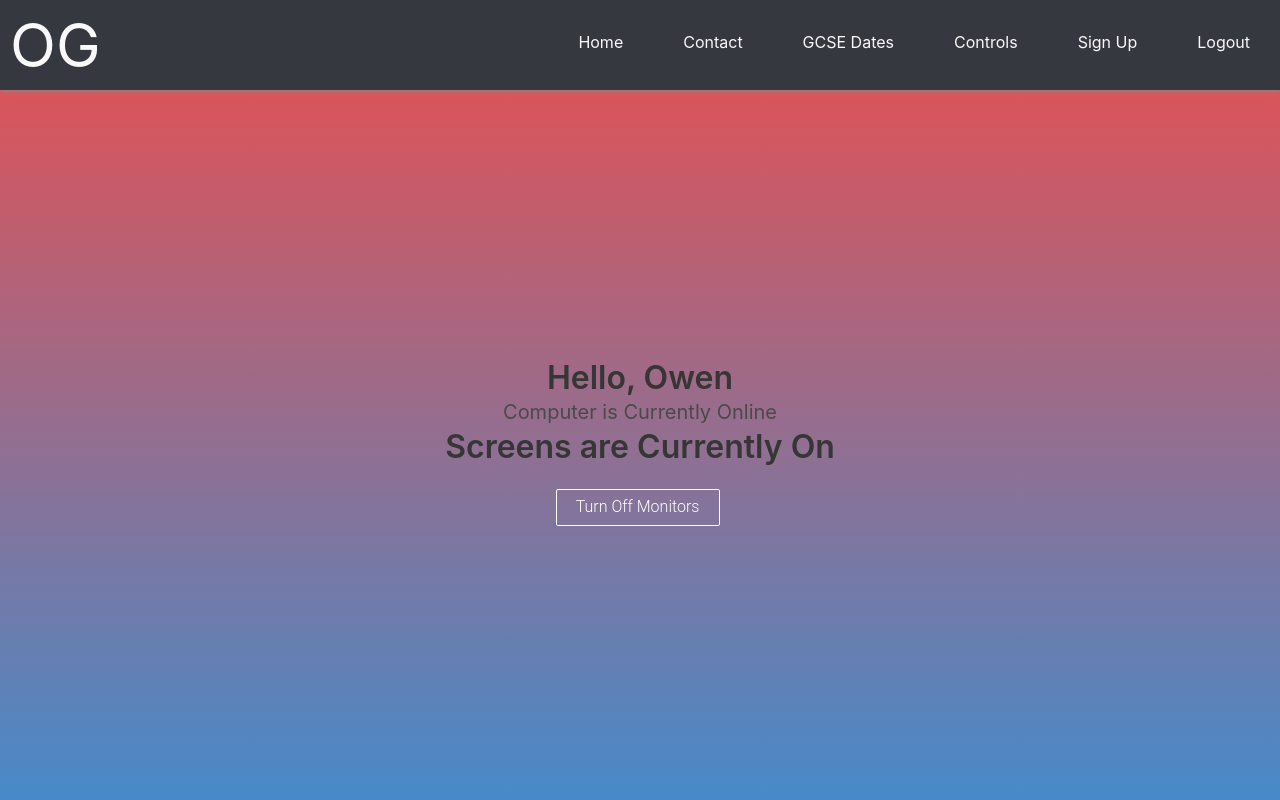
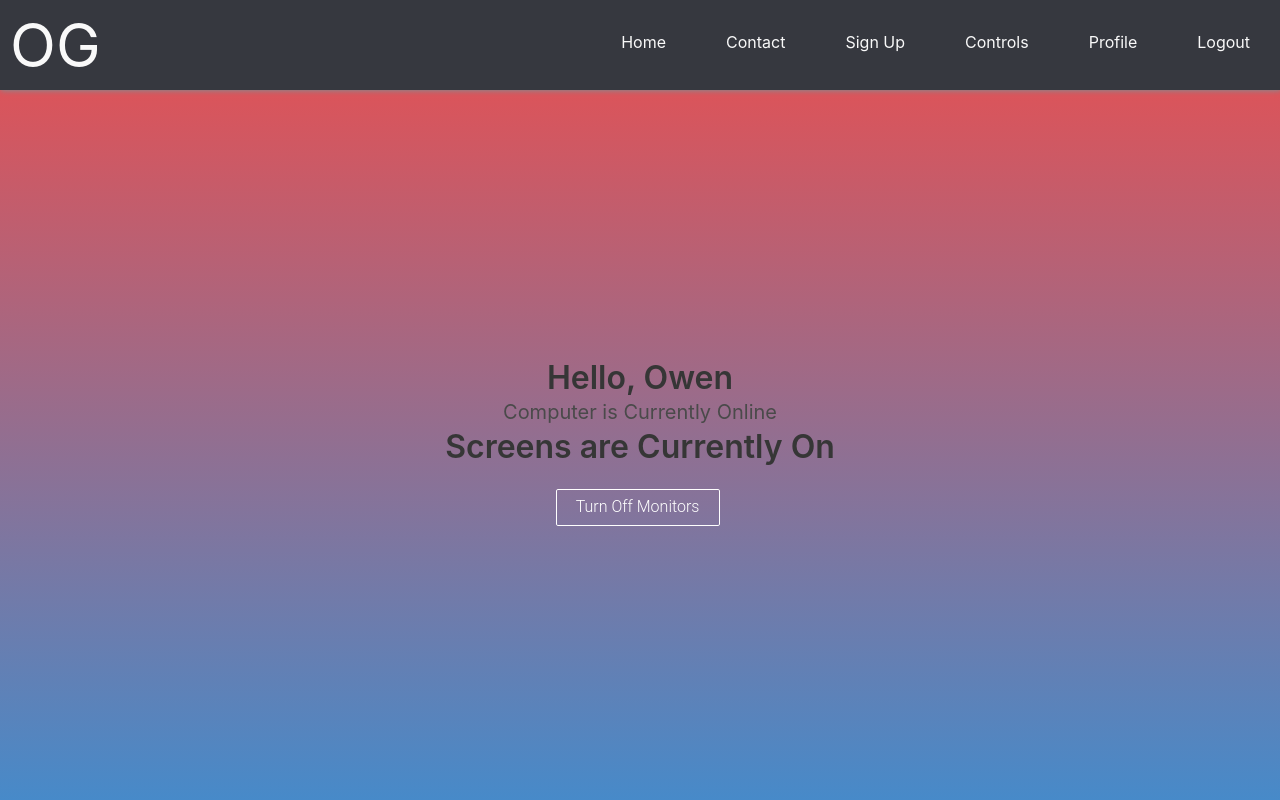
Before and after one commit to GalacticSquirel/crazysuite, a Flask app: page /controls in a window 1280 px wide. Run offline with Flask 2, Linux system fonts and the light colour scheme; a user stored in the database is signed in.

Commit message:
Update base.html

```diff
--- a/web/templates/base.html
+++ b/web/templates/base.html
@@ -27,7 +27,7 @@
                     <li><a href="{{ url_for('main.index') }}">Home</a></li>
                     <!-- <li><a href="{{ url_for('main.random') }}">Random</a> </li> -->
                     <li><a href="{{ url_for('main.contact') }}">Contact</a></li>
-                    <li><a href="{{ url_for('main.profile') }}">GCSE Dates</a></li>
+                    <li><a href="{{ url_for('auth.signup') }}">Sign Up</a></li>
                     {% if not current_user.is_authenticated %}
                     <li><a href="{{ url_for('auth.login') }}">Login</a></li>
                     {% endif %}
@@ -35,7 +35,7 @@
                     <li><a href="{{ url_for('main.controls') }}">Controls</a></li>
                     {% endif %}
                     {% if current_user.is_authenticated %}
-                    <li><a href="{{ url_for('auth.signup') }}">Sign Up</a></li>
+                    <li><a href="{{ url_for('main.profile') }}">Profile</a></li>
                     {% endif %}
                     {% if current_user.is_authenticated %}
                     <li><a href="{{ url_for('auth.logout') }}">Logout</a></li>
```
